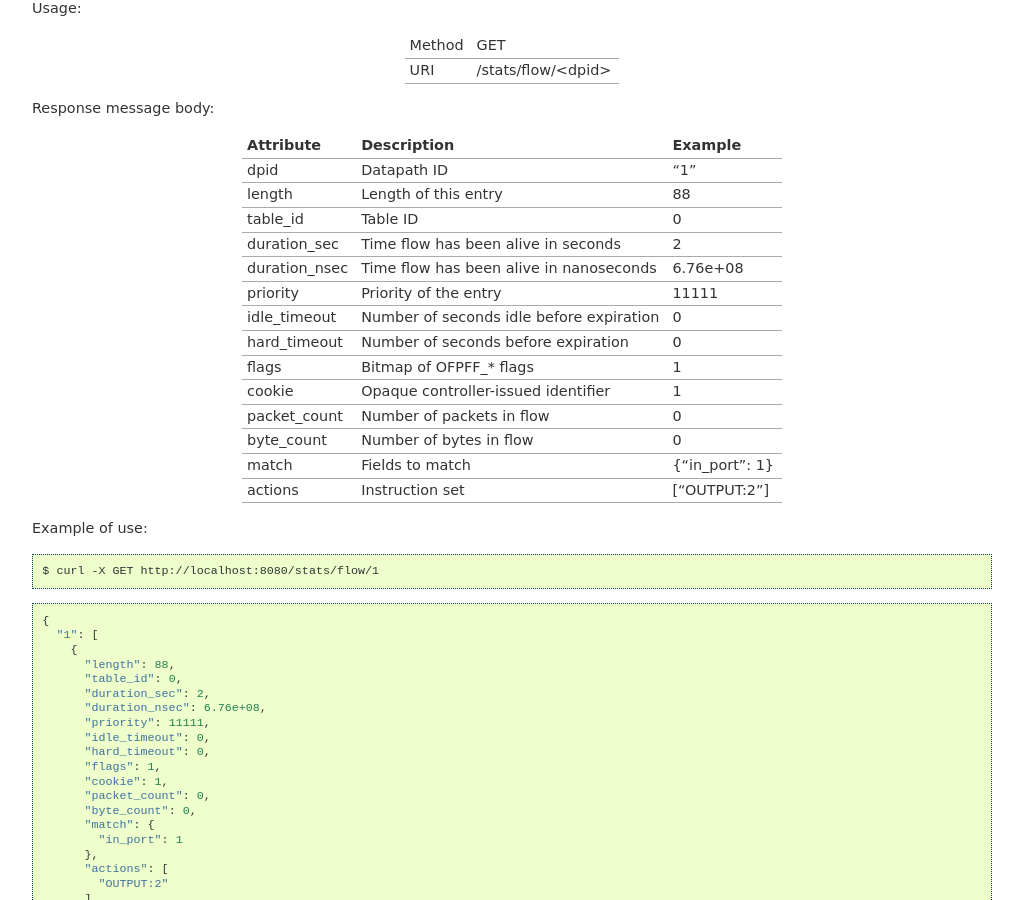
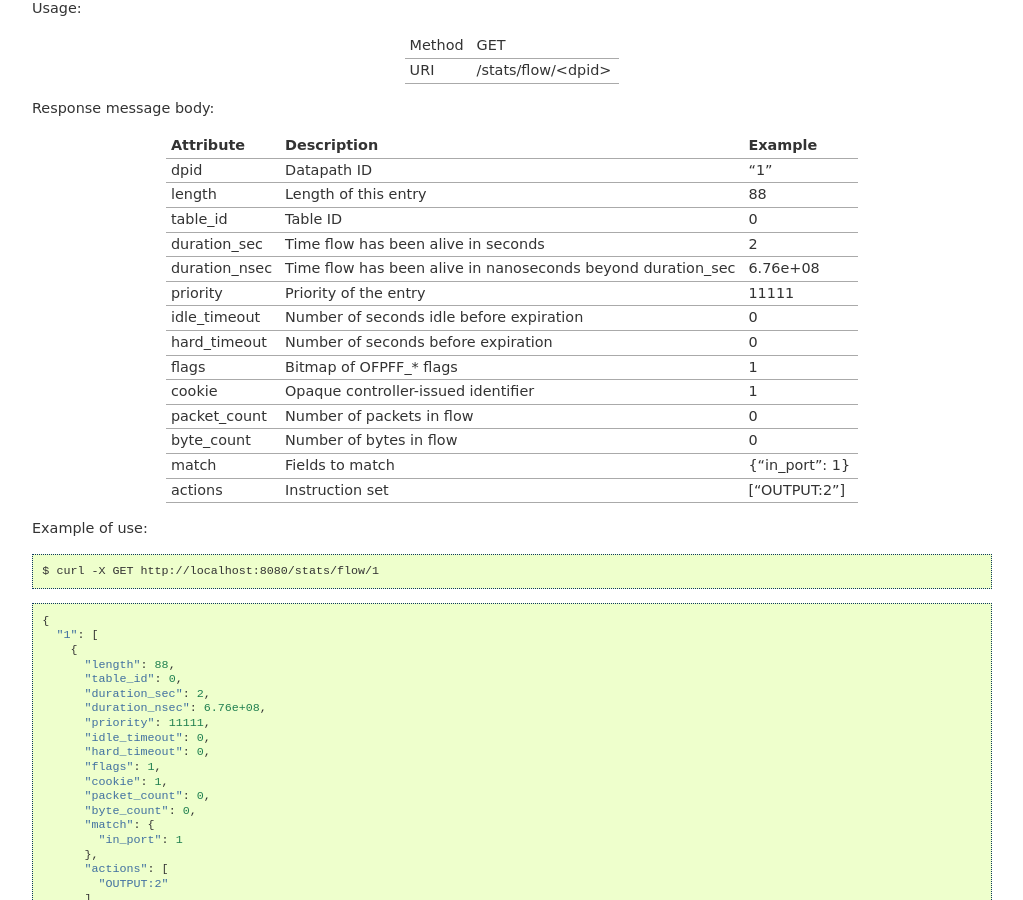
Before and after one commit to faucetsdn/ryu, a Sphinx documentation site: the page built from doc/source/app/ofctl_rest.rst, in a window 1280 px wide and 900 px high, scrolled down 1667 px. Shown: the whole window, without its empty margins (128-1151 px from the left). Built offline with Sphinx 7.4.7, drawn with Linux system fonts in a browser that asks for light colours; some of the changed text lies outside the part shown.

Commit message:
doc/app/ofctl_rest: Add descriptions for duration_nsec field
Signed-off-by: IWASE Yusuke <iwase.yusuke0@gmail.com>
Signed-off-by: FUJITA Tomonori <fujita.tomonori@lab.ntt.co.jp>

```diff
--- a/doc/source/app/ofctl_rest.rst
+++ b/doc/source/app/ofctl_rest.rst
@@ -107,24 +107,24 @@ Get all flows stats
 
     Response message body:
 
-        ============== ========================================= ===============
-        Attribute      Description                               Example
-        ============== ========================================= ===============
-        dpid           Datapath ID                               "1"
-        length         Length of this entry                      88
-        table_id       Table ID                                  0
-        duration_sec   Time flow has been alive in seconds       2
-        duration_nsec  Time flow has been alive in nanoseconds   6.76e+08
-        priority       Priority of the entry                     11111
-        idle_timeout   Number of seconds idle before expiration  0
-        hard_timeout   Number of seconds before expiration       0
-        flags          Bitmap of OFPFF_* flags                   1
-        cookie         Opaque controller-issued identifier       1
-        packet_count   Number of packets in flow                 0
-        byte_count     Number of bytes in flow                   0
-        match          Fields to match                           {"in_port": 1}
-        actions        Instruction set                           ["OUTPUT:2"]
-        ============== ========================================= ===============
+        ============== ============================================================ ===============
+        Attribute      Description                                                  Example
+        ============== ============================================================ ===============
+        dpid           Datapath ID                                                  "1"
+        length         Length of this entry                                         88
+        table_id       Table ID                                                     0
+        duration_sec   Time flow has been alive in seconds                          2
+        duration_nsec  Time flow has been alive in nanoseconds beyond duration_sec  6.76e+08
+        priority       Priority of the entry                                        11111
+        idle_timeout   Number of seconds idle before expiration                     0
+        hard_timeout   Number of seconds before expiration                          0
+        flags          Bitmap of OFPFF_* flags                                      1
+        cookie         Opaque controller-issued identifier                          1
+        packet_count   Number of packets in flow                                    0
+        byte_count     Number of bytes in flow                                      0
+        match          Fields to match                                              {"in_port": 1}
+        actions        Instruction set                                              ["OUTPUT:2"]
+        ============== ============================================================ ===============
 
     Example of use::
 
@@ -239,26 +239,26 @@ Get ports stats
 
     Response message body:
 
-        ============== ======================================== =========
-        Attribute      Description                              Example
-        ============== ======================================== =========
-        dpid           Datapath ID                              "1"
-        port_no        Port number                              1
-        rx_packets     Number of received packets               9
-        tx_packets     Number of transmitted packets            6
-        rx_bytes       Number of received bytes                 738
-        tx_bytes       Number of transmitted bytes              252
-        rx_dropped     Number of packets dropped by RX          0
-        tx_dropped     Number of packets dropped by TX          0
-        rx_errors      Number of receive errors                 0
-        tx_errors      Number of transmit errors                0
-        rx_frame_err   Number of frame alignment errors         0
-        rx_over_err    Number of packets with RX overrun        0
-        rx_crc_err     Number of CRC errors                     0
-        collisions     Number of collisions                     0
-        duration_sec   Time port has been alive in seconds      12
-        duration_nsec  Time port has been alive in nanoseconds  9.76e+08
-        ============== ======================================== =========
+        ============== ============================================================ =========
+        Attribute      Description                                                  Example
+        ============== ============================================================ =========
+        dpid           Datapath ID                                                  "1"
+        port_no        Port number                                                  1
+        rx_packets     Number of received packets                                   9
+        tx_packets     Number of transmitted packets                                6
+        rx_bytes       Number of received bytes                                     738
+        tx_bytes       Number of transmitted bytes                                  252
+        rx_dropped     Number of packets dropped by RX                              0
+        tx_dropped     Number of packets dropped by TX                              0
+        rx_errors      Number of receive errors                                     0
+        tx_errors      Number of transmit errors                                    0
+        rx_frame_err   Number of frame alignment errors                             0
+        rx_over_err    Number of packets with RX overrun                            0
+        rx_crc_err     Number of CRC errors                                         0
+        collisions     Number of collisions                                         0
+        duration_sec   Time port has been alive in seconds                          12
+        duration_nsec  Time port has been alive in nanoseconds beyond duration_sec  9.76e+08
+        ============== ============================================================ =========
 
     Example of use::
 
@@ -379,7 +379,7 @@ Get groups stats
         packet_count     Number of packets processed by group                           0
         byte_count       Number of bytes processed by group                             0
         duration_sec     Time group has been alive in seconds                           161
-        duration_nsec    Time group has been alive in nanoseconds                       3.03e+08
+        duration_nsec    Time group has been alive in nanoseconds beyond duration_sec   3.03e+08
         bucket_stats     struct ofp_bucket_counter
         -- packet_count  Number of packets processed by bucket                          0
         -- byte_count    Number of bytes processed by bucket                            0
@@ -571,21 +571,21 @@ Get meters stats
 
     Response message body:
 
-        ===================== ========================================= ========
-        Attribute             Description                               Example
-        ===================== ========================================= ========
-        dpid                  Datapath ID                               "1"
-        meter_id              Meter ID                                  1
-        len                   Length in bytes of this stats             56
-        flow_count            Number of flows bound to meter            0
-        packet_in_count       Number of packets in input                0
-        byte_in_count         Number of bytes in input                  0
-        duration_sec          Time meter has been alive in seconds      37
-        duration_nsec         Time meter has been alive in nanoseconds  988000
+        ===================== ============================================================= ========
+        Attribute             Description                                                   Example
+        ===================== ============================================================= ========
+        dpid                  Datapath ID                                                   "1"
+        meter_id              Meter ID                                                      1
+        len                   Length in bytes of this stats                                 56
+        flow_count            Number of flows bound to meter                                0
+        packet_in_count       Number of packets in input                                    0
+        byte_in_count         Number of bytes in input                                      0
+        duration_sec          Time meter has been alive in seconds                          37
+        duration_nsec         Time meter has been alive in nanoseconds beyond duration_sec  988000
         band_stats            struct ofp_meter_band_stats
-        -- packet_band_count  Number of packets in band                 0
-        -- byte_band_count    Number of bytes in band                   0
-        ===================== ========================================= ========
+        -- packet_band_count  Number of packets in band                                     0
+        -- byte_band_count    Number of bytes in band                                       0
+        ===================== ============================================================= ========
 
     Example of use::
 
```
